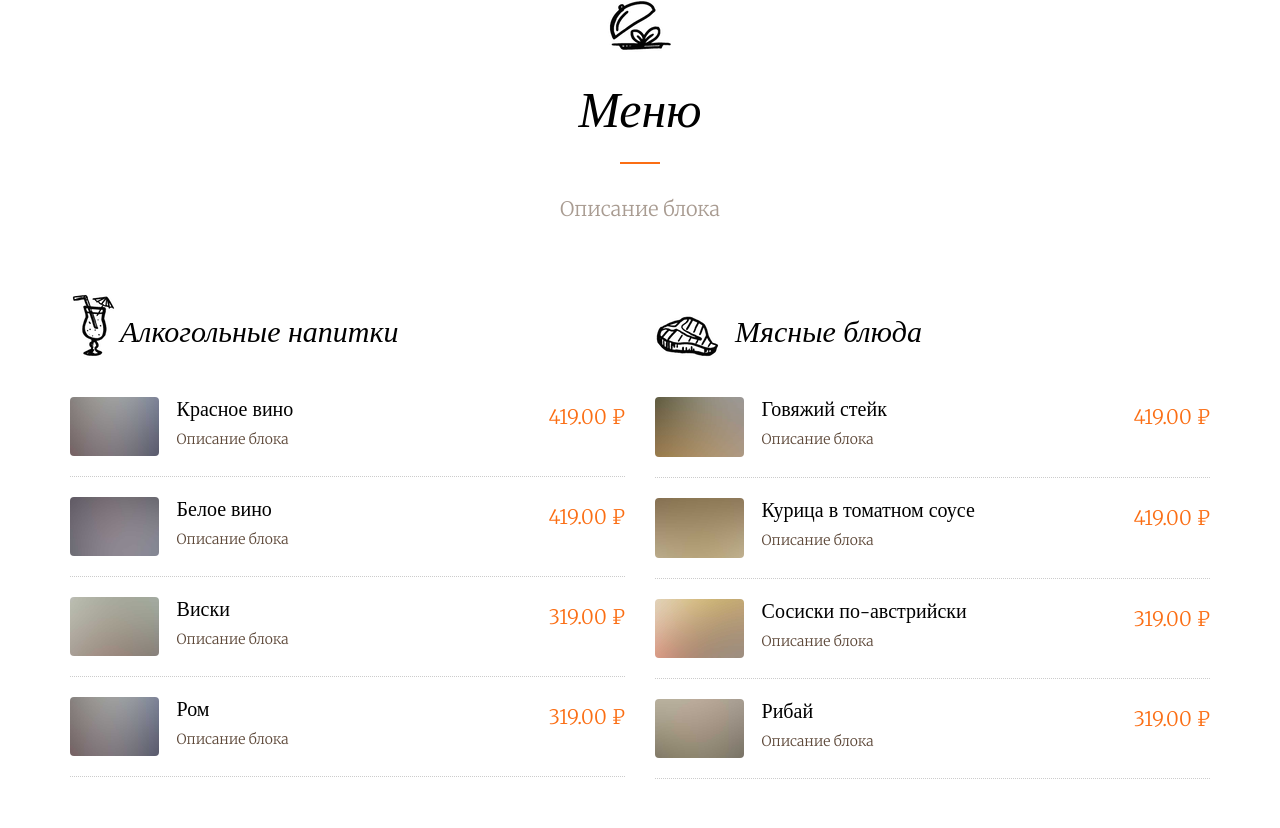
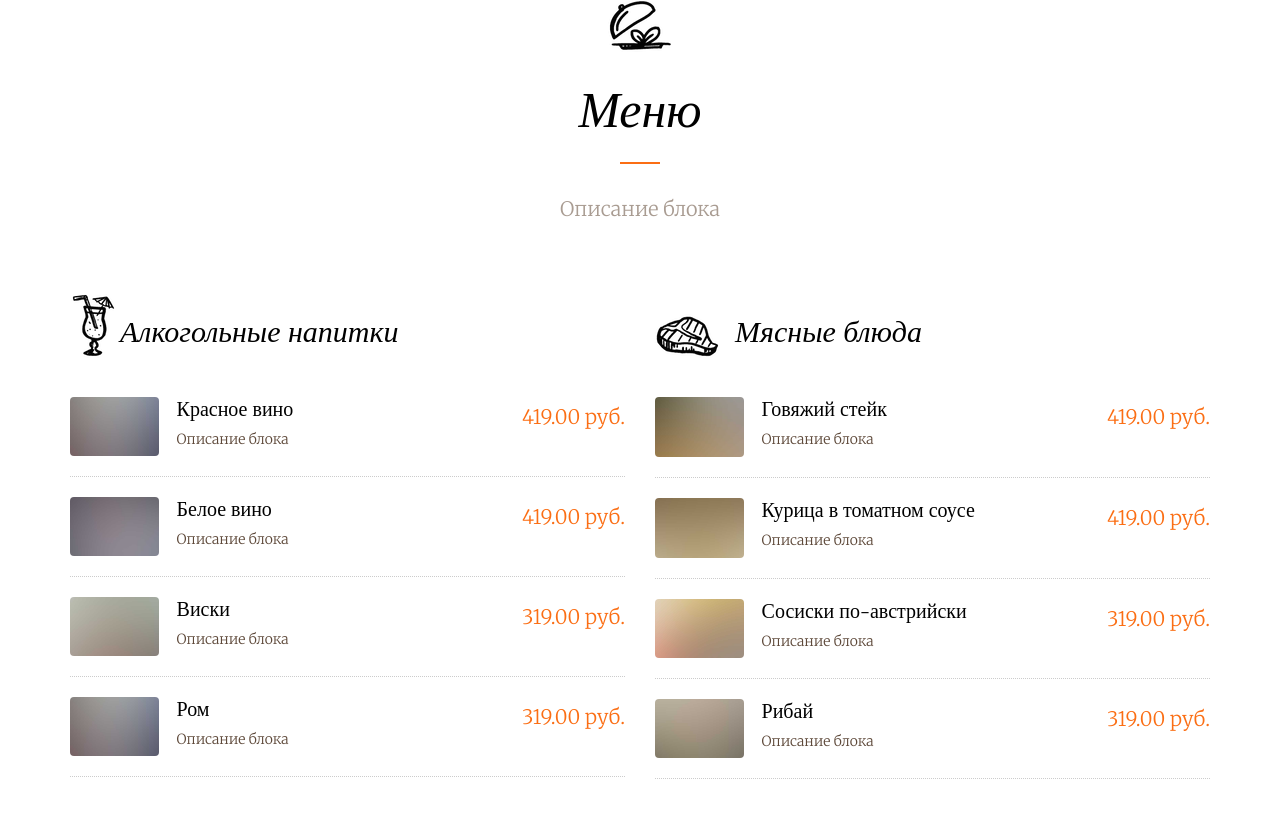
Before and after one commit to el1xxir/el1xxir.github.io, a plain HTML site: page index.html in a window 1280 px wide. Shown: the part 4613-5441 px from the top of the page. Drawn offline with nearby package versions, Linux system fonts and the light colour scheme; files whose address does not match are found by name; a web font is replaced by a local one.

Commit message:
Обновление index.html
Надо все-таки называть коммиты, а то потом черт ногу сломит.
Правки знака рубля на слово руб. Знак новый, еще не поддерживается всеми браузерами.

```diff
--- a/index.html
+++ b/index.html
@@ -173,7 +173,7 @@
 								<div class="fh5co-v-col-2 fh5co-bg-img" style="background-image: url(images/food_2.png)"></div>
 								<div class="fh5co-v-col-2 fh5co-text arrow-left">
 									<h2>Палочки "Моцарелла"</h2>
-									<span class="pricing">299.00 ₽</span>
+									<span class="pricing">299.00 руб.</span>
 									<p>Описание блюда</p>
 								</div>
 							</div>
@@ -181,7 +181,7 @@
 								<div class="fh5co-v-col-2 fh5co-bg-img" style="background-image: url(images/food_3.png)"></div>
 								<div class="fh5co-v-col-2 fh5co-text arrow-right">
 									<h2>Австрийские колбаски</h2>
-									<span class="pricing">399.00 ₽</span>
+									<span class="pricing">399.00 руб.</span>
 									<p>Описание блюда</p>
 								</div>
 							</div>
@@ -192,7 +192,7 @@
 								<div class="fh5co-v-col-2 fh5co-bg-img" style="background-image: url(images/food_4.png)"></div>
 								<div class="fh5co-v-col-2 fh5co-text arrow-right">
 									<h2>Пьядина</h2>
-									<span class="pricing">399.00 ₽</span>
+									<span class="pricing">399.00 руб.</span>
 									<p>Описание блюда</p>
 								</div>
 							</div>
@@ -200,7 +200,7 @@
 								<div class="fh5co-v-col-2 fh5co-bg-img" style="background-image: url(images/food_5.png)"></div>
 								<div class="fh5co-v-col-2 fh5co-text arrow-left">
 									<h2>Спагетти "Карбонара"</h2>
-									<span class="pricing">359.00 ₽</span>
+									<span class="pricing">359.00 руб.</span>
 									<p>Описание блюда</p>
 								</div>
 							</div>
@@ -209,7 +209,7 @@
 							<div class="fh5co-v-col-2 fh5co-bg-img" style="background-image: url(images/food_6.png)"></div>
 							<div class="fh5co-v-col-2 fh5co-text fh5co-special-1 arrow-left">
 								<h2>"Цезарь" с курицей</h2>
-								<span class="pricing">419.00 ₽</span>
+								<span class="pricing">419.00 руб.</span>
 								<p>Описание еды</p>
 							</div>
 						</div>
@@ -276,7 +276,7 @@
 										</div>
 									</div>
 									<div class="fh5co-food-pricing">
-										419.00 ₽
+										419.00 руб.
 									</div>
 								</li>
 								<li>
@@ -290,7 +290,7 @@
 										</div>
 									</div>
 									<div class="fh5co-food-pricing">
-										419.00 ₽
+										419.00 руб.
 									</div>
 								</li>
 								<li>
@@ -304,7 +304,7 @@
 										</div>
 									</div>
 									<div class="fh5co-food-pricing">
-										319.00 ₽
+										319.00 руб.
 									</div>
 								</li>
 								<li>
@@ -318,7 +318,7 @@
 										</div>
 									</div>
 									<div class="fh5co-food-pricing">
-										319.00 ₽
+										319.00 руб.
 									</div>
 								</li>
 							</ul>
@@ -339,7 +339,7 @@
 										</div>
 									</div>
 									<div class="fh5co-food-pricing">
-										419.00 ₽
+										419.00 руб.
 									</div>
 								</li>
 								<li>
@@ -353,7 +353,7 @@
 										</div>
 									</div>
 									<div class="fh5co-food-pricing">
-										419.00 ₽
+										419.00 руб.
 									</div>
 								</li>
 								<li>
@@ -367,7 +367,7 @@
 										</div>
 									</div>
 									<div class="fh5co-food-pricing">
-										319.00 ₽
+										319.00 руб.
 									</div>
 								</li>
 								<li>
@@ -381,7 +381,7 @@
 										</div>
 									</div>
 									<div class="fh5co-food-pricing">
-										319.00 ₽
+										319.00 руб.
 									</div>
 								</li>
 							</ul>
@@ -402,7 +402,7 @@
 										</div>
 									</div>
 									<div class="fh5co-food-pricing">
-										419.00 ₽
+										419.00 руб.
 									</div>
 								</li>
 								<li>
@@ -416,7 +416,7 @@
 										</div>
 									</div>
 									<div class="fh5co-food-pricing">
-										419.00 ₽
+										419.00 руб.
 									</div>
 								</li>
 								<li>
@@ -430,7 +430,7 @@
 										</div>
 									</div>
 									<div class="fh5co-food-pricing">
-										319.00 ₽
+										319.00 руб.
 									</div>
 								</li>
 								<li>
@@ -444,7 +444,7 @@
 										</div>
 									</div>
 									<div class="fh5co-food-pricing">
-										319.00 ₽
+										319.00 руб.
 									</div>
 								</li>
 							</ul>
@@ -465,7 +465,7 @@
 										</div>
 									</div>
 									<div class="fh5co-food-pricing">
-										419.00 ₽
+										419.00 руб.
 									</div>
 								</li>
 								<li>
@@ -479,7 +479,7 @@
 										</div>
 									</div>
 									<div class="fh5co-food-pricing">
-										419.00 ₽
+										419.00 руб.
 									</div>
 								</li>
 								<li>
@@ -493,7 +493,7 @@
 										</div>
 									</div>
 									<div class="fh5co-food-pricing">
-										319.00 ₽
+										319.00 руб.
 									</div>
 								</li>
 								<li>
@@ -507,7 +507,7 @@
 										</div>
 									</div>
 									<div class="fh5co-food-pricing">
-										319.00 ₽
+										319.00 руб.
 									</div>
 								</li>
 							</ul>
```
